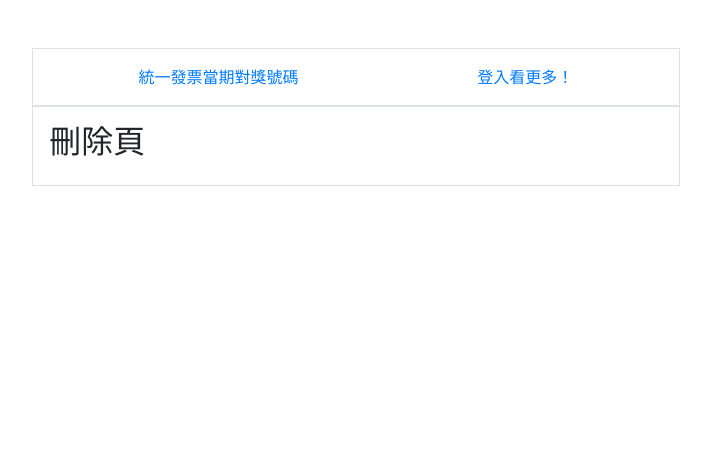
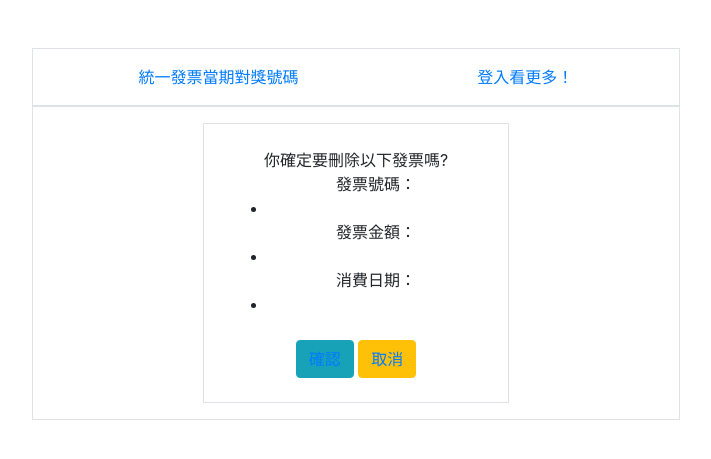
Before and after one commit to wdaweb/invoice-sleepyweed, a PHP site: page /index.php?do=del_invoice in a window 1280 px wide. Shown: the top 459 px of the page, without its empty margins (284-995 px from the left). Run offline with PHP 8.4, Linux system fonts and the light colour scheme; data that the repository does not hold is empty; some libraries are stand-ins or nearby versions.

Commit message:
完成刪除發票功能，main頁面下拉選單帶值方法仍在研究

```diff
--- a/admin.php
+++ b/admin.php
@@ -2,8 +2,8 @@
 <table class="table table-bordered table-sm" summary="統一發票中獎號碼單">
   <tbody>
     <tr>
-    <th id="months">年月份</th>
-    <td headers="months" class="title">
+    <th id="month">年月份</th>
+    <td headers="month" class="title">
     <input type="number" name="year" min="<?=date("Y")-1;?>" max="<?=date("Y")+1;?>" step="1" value="<?=date("Y");?>">年
       <select name="period">
         <option value="1">01~02</option>
--- a/del_invoice.php
+++ b/del_invoice.php
@@ -1 +1,23 @@
-<h2>刪除頁</h2>
+<?php
+include_once "base.php";
+
+$sql="SELECT * FROM `invoice`";
+$inv=$pdo->query($sql)->fetch();
+?>
+
+<div class="col-md-6 text-center border p-4 mx-auto">
+  <div class="text-center">你確定要刪除以下發票嗎?</div>
+    <ul>
+      發票號碼：<li><?=$inv['code'].$inv['number'];?></li>
+      發票金額：<li><?=$inv['payment'];?></li>
+      消費日期：<li><?=$inv['date'];?></li>
+    </ul>
+    <div class="text-center mt-4">
+      <button class="btn btn-info">
+      <a href="index.php?do=api/del_inv&id=<?=$_GET['id'];?>">確認</a>
+      </button>
+      <button class="btn btn-warning">
+      <a href="index.php?do=invoice_list">取消</a>
+      </button>
+    </div>
+</div>
--- a/invoice_list.php
+++ b/invoice_list.php
@@ -4,6 +4,7 @@ $sql="SELECT * FROM `invoice` ORDER BY DATE";
 $rows=$pdo->query($sql)->fetchALL();
 ?>
 <button><a href="./index.php?do=mem">繼續輸入發票</a></button>
+<button><a href="">幫我對獎</a></button>
 <div class="table-responsive">
 <table class="table">
   <thead>
```
Also changed, not shown: api/del_inv.php (+9 -0 lines), main.php (+26 -8 lines).
